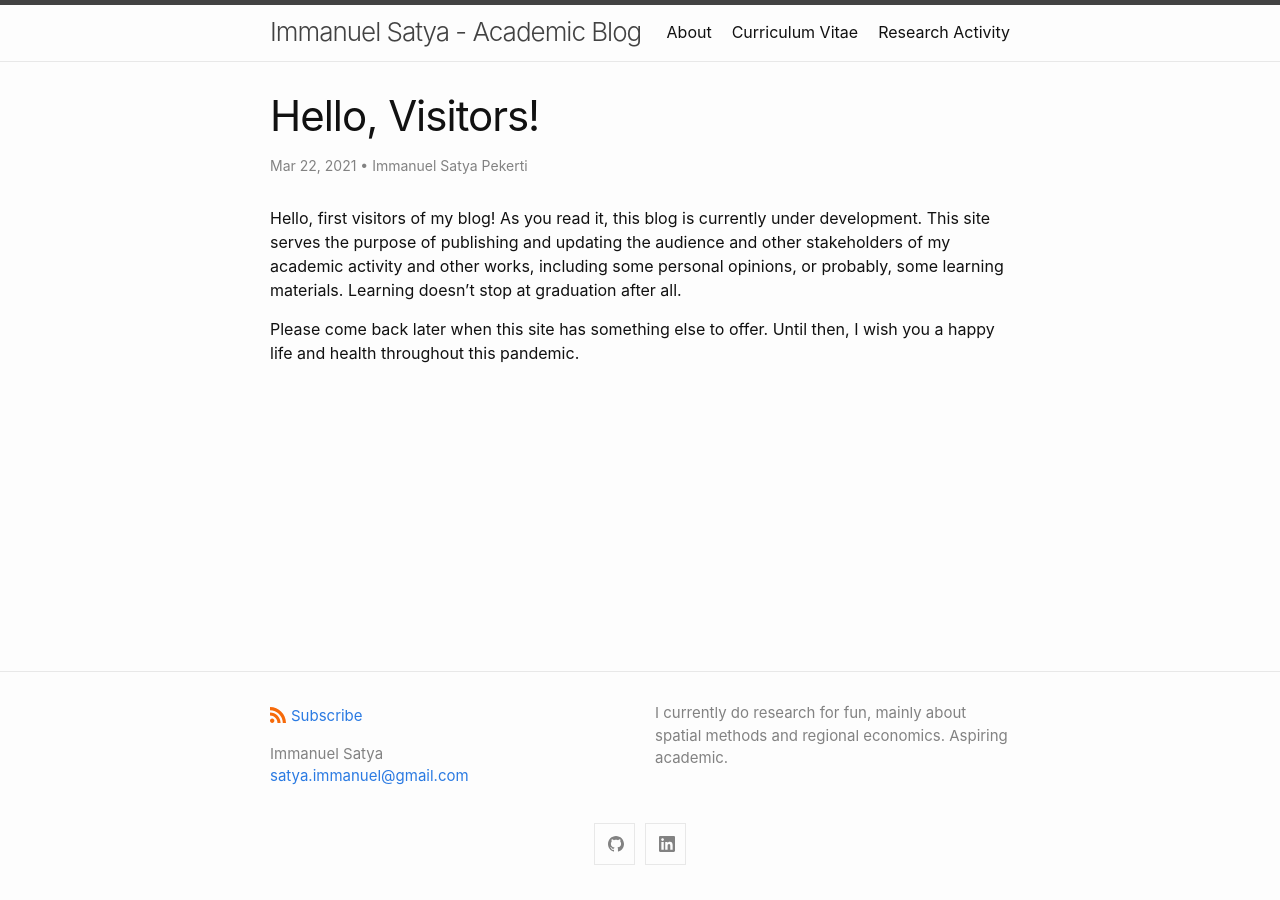
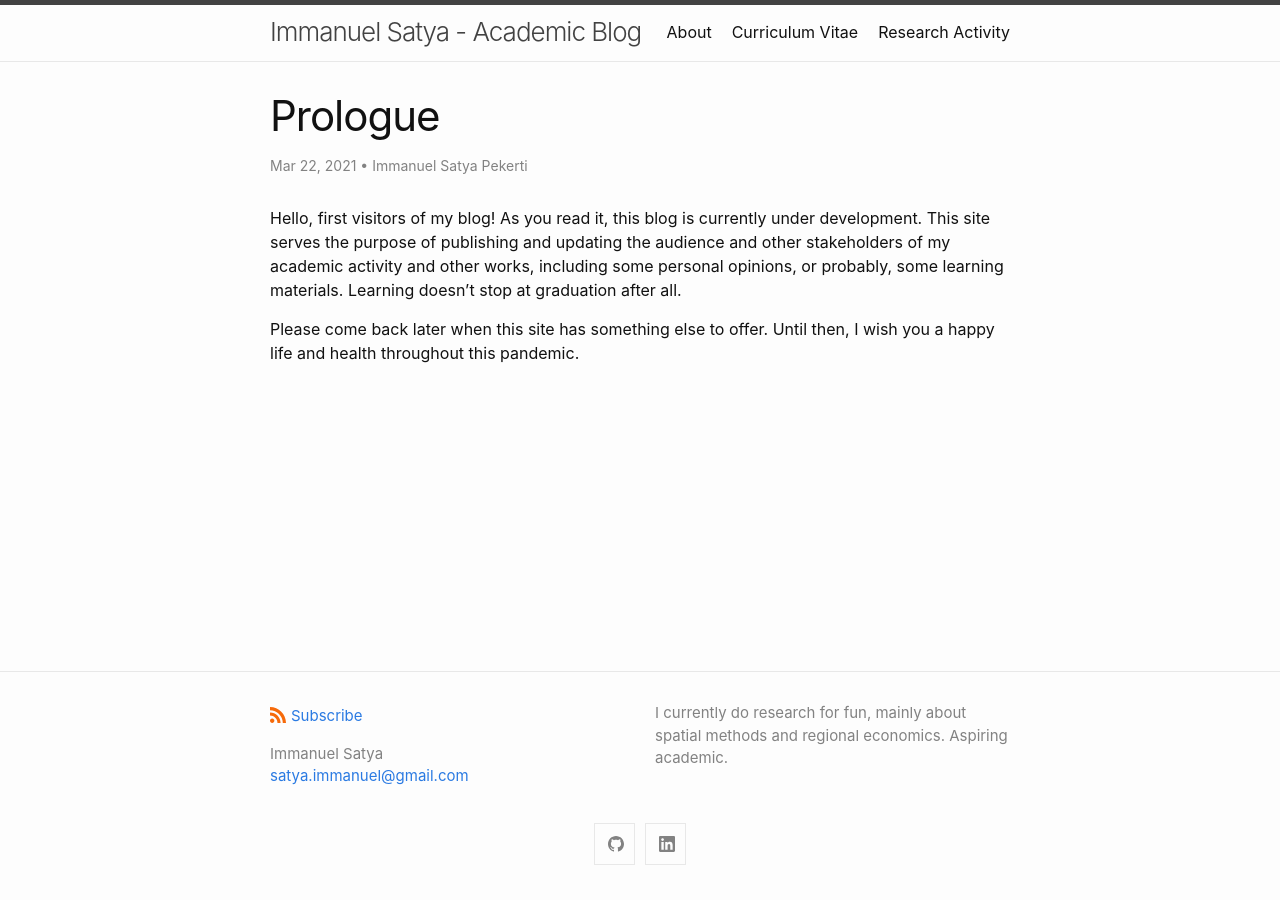
Before and after one commit to soegampars/academic, a Jekyll site: the page built from _posts/2021-03-22-trialpost.md, in a window 1280 px wide. Built offline with Jekyll 4.4.1, drawn with Linux system fonts in a browser that asks for light colours.

Commit message:
Update 2021-03-22-trialpost.md

```diff
--- a/_posts/2021-03-22-trialpost.md
+++ b/_posts/2021-03-22-trialpost.md
@@ -1,6 +1,6 @@
 ---
 layout: post
-title: "Hello, Visitors!"
+title: "Prologue"
 categories: general
 author: Immanuel Satya Pekerti
 #meta: "Springfield"
```
